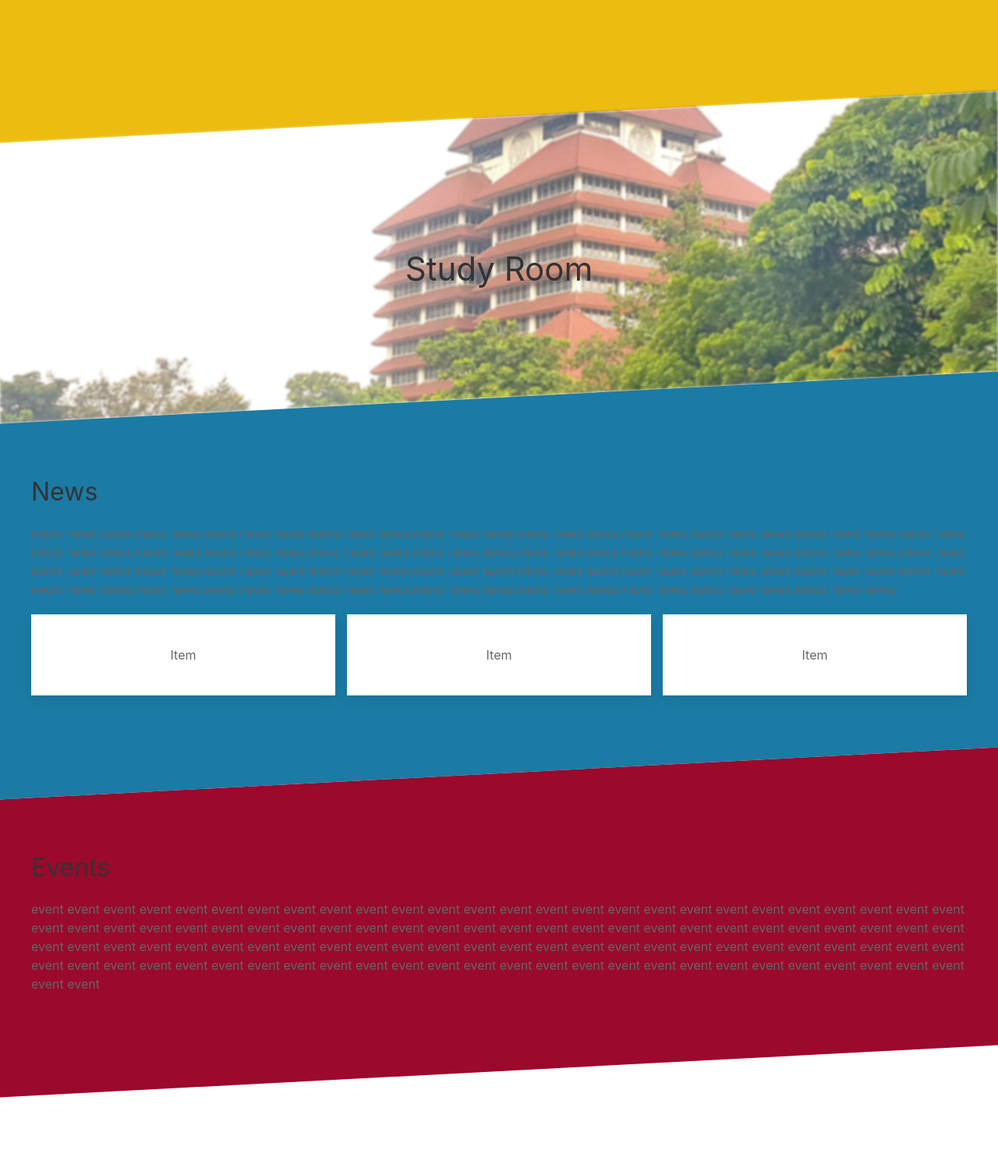
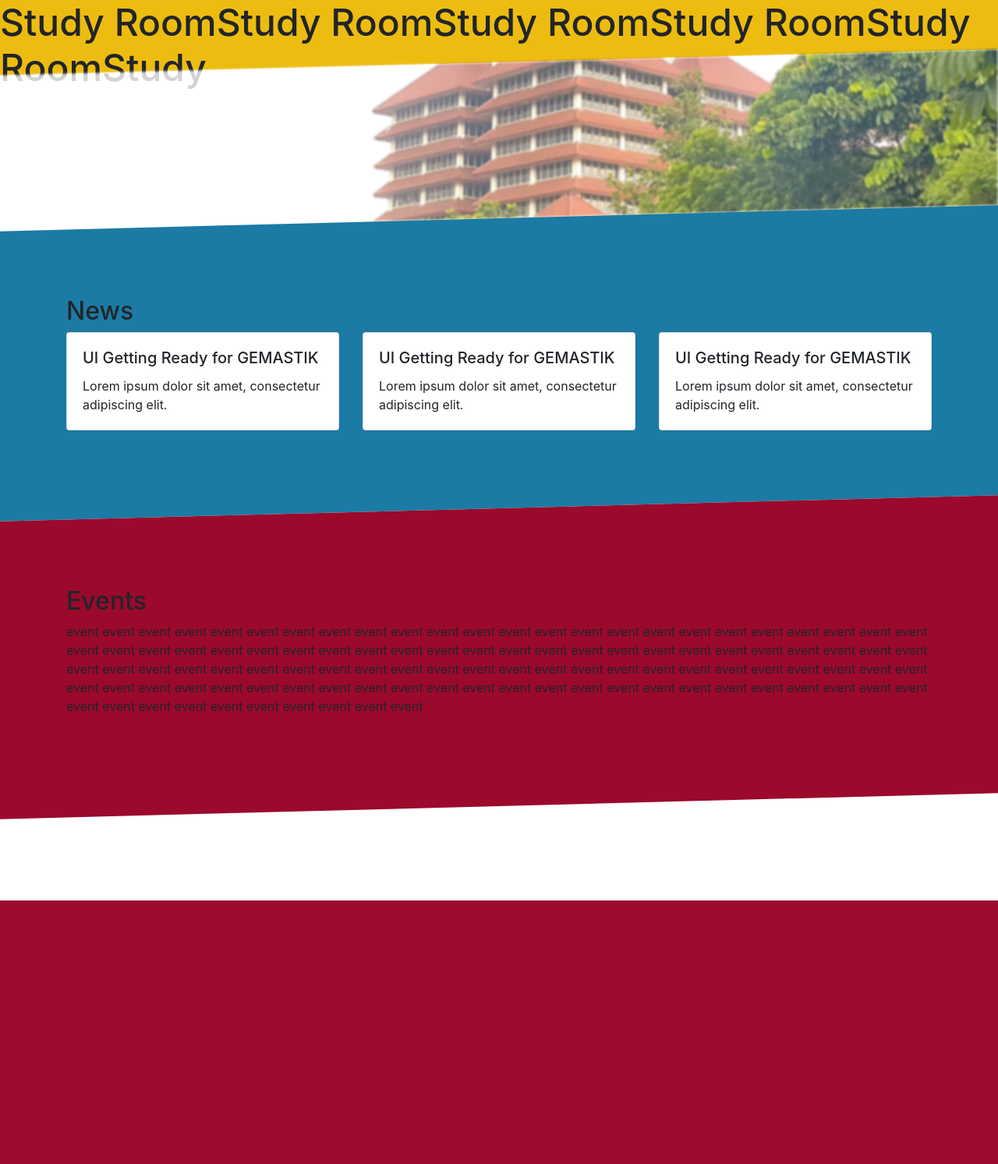
Before and after one commit to figtive/study-room, a Django app: page / in a window 1280 px wide. Shown: the whole page at 78% size. After the commit the page ends 1155 px from the top, so only its background shows below. Run offline with Django 3.2, Linux system fonts and the light colour scheme; some libraries are stand-ins or nearby versions.

Commit message:
added style changes

```diff
--- a/static/css/style.css
+++ b/static/css/style.css
@@ -7,12 +7,12 @@
 
 *[slant] {
     padding: 100px 0;
-    transform: skew(0deg, -3deg) translateY(-120px);
+    transform: skew(0deg, -1.5deg) translateY(-120px);
     /* transform:; */
 }
 
 *[slant] > * {
-    transform: skew(0deg, 3deg);
+    transform: skew(0deg, 1.5deg);
 }
 
 
--- a/templates/index.html
+++ b/templates/index.html
@@ -2,70 +2,72 @@
 <html>
 
 <head>
+    <title>StudyRoom</title>
     <meta name="viewport" content="width=device-width, initial-scale = 1.0, maximum-scale=1.0, user-scalable=no" />
-    <title>StudyRoom</title>
-    <link rel="stylesheet" href="https://cdnjs.cloudflare.com/ajax/libs/uikit/3.0.0-rc.19/css/uikit.min.css" />
-    <!-- <link rel="stylesheet" href="{% static 'css/normalize.css' %}"> -->
+    <link rel="stylesheet" href="https://stackpath.bootstrapcdn.com/bootstrap/4.1.3/css/bootstrap.min.css" integrity="sha384-MCw98/SFnGE8fJT3GXwEOngsV7Zt27NXFoaoApmYm81iuXoPkFOJwJ8ERdknLPMO" crossorigin="anonymous">
     <link rel="stylesheet" href="{% static 'css/style.css' %}">
 </head>
 
 <body>
-        <div uk-sticky="animation: uk-animation-slide-top; sel-target: .uk-navbar-container; cls-active: uk-navbar-sticky; cls-inactive: uk-navbar-transparent uk-light; top: 100">
-                <nav class="uk-navbar-container" uk-navbar="dropbar: true;" style="height:50px"> yoi nya ga keASDASDLKAFNLSDNLSDNLKluar loh</nav>
-            </div>
-    <div class="navbar-lagi">
+    <nav class="navbar" slant>
+        <div class="navbar-container">
+            <h1>Study RoomStudy RoomStudy RoomStudy RoomStudy RoomStudy </h1>
+        </div>
+    </nav>
 
-        <div class="outer-navbar">
-            <nav class="navbar" slant>
-                <div class="navbar-container">
-                    <!-- <h1>Study RoomStudy RoomStudy RoomStudy RoomStudy RoomStudy </h1> -->
-                </div>
-            </nav>
-        </div>
-    </div>
-    <!-- <section class="homepage-image" uk-parallax="bgy: -50" slant>
-        <div class="uk-height-large uk-background-cover uk-light uk-flex">
-
-            <h1 class="uk-width-1-2@m uk-text-center uk-margin-auto uk-margin-auto-vertical">Headline</h1>
-
-        </div>
-    </section> -->
     <div class="parallax-background" slant>
     </div>
 
     <div class="parallax-text">
         <h1>Study Room</h1>
     </div>
+
     <section class="news" slant>
-        <div class="news-container uk-container">
+        <div class="news-container container">
             <h2>News</h2>
-            <p>news news news news news news news news news news news news news news news news news news news news news
-                news
-                news news news news news news news news news news news news news news news news news news news news
-                news
-                news news news news news news news news news news news news news news news news news news news news
-                news
-                news news news news news news news news news news news news news news news news news news news news
-                news
-                news news news news news news news news news news news news news news news news news news news news
-                news
-            </p>
-            <div class="uk-grid-small uk-child-width-expand@s uk-text-center" uk-grid>
-                <div>
-                    <div class="uk-card uk-card-default uk-card-body">Item</div>
+            <div class="row" uk-grid>
+                <div class="col-lg-4 col-sm-12">
+                    <div class="card">
+                        <div class="card-body">
+                            <h5 class="card-title">
+                                UI Getting Ready for GEMASTIK
+                            </h5>
+                            <div class="card-text">
+                                Lorem ipsum dolor sit amet, consectetur adipiscing elit.
+                            </div>
+                        </div>
+                    </div>
                 </div>
-                <div>
-                    <div class="uk-card uk-card-default uk-card-body">Item</div>
+                <div class="col-lg-4 col-sm-12">
+                    <div class="card">
+                        <div class="card-body">
+                            <h5 class="card-title">
+                                UI Getting Ready for GEMASTIK
+                            </h5>
+                            <div class="card-text">
+                                Lorem ipsum dolor sit amet, consectetur adipiscing elit.
+                            </div>
+                        </div>
+                    </div>
                 </div>
-                <div>
-                    <div class="uk-card uk-card-default uk-card-body">Item</div>
+                <div class="col-lg-4 col-sm-12">
+                    <div class="card">
+                        <div class="card-body">
+                            <h5 class="card-title">
+                                UI Getting Ready for GEMASTIK
+                            </h5>
+                            <div class="card-text">
+                                Lorem ipsum dolor sit amet, consectetur adipiscing elit.
+                            </div>
+                        </div>
+                    </div>
                 </div>
             </div>
         </div>
     </section>
 
     <section class="event" slant>
-        <div class="event-container uk-container">
+        <div class="event-container container">
             <h2>Events</h2>
             <p>event event event event event event event event event event event event event event event event event
                 event event event event event
@@ -81,24 +83,10 @@
         </div>
     </section>
 
-    <!-- <div class="homepage-image"></div> -->
 
-
-
-
-
-
-
-
-
-    <!-- <script src="https://code.jquery.com/jquery-3.3.1.slim.min.js" integrity="sha384-q8i/X+965DzO0rT7abK41JStQIAqVgRVzpbzo5smXKp4YfRvH+8abtTE1Pi6jizo"
-        crossorigin="anonymous"></script>
-    <script src="https://cdnjs.cloudflare.com/ajax/libs/popper.js/1.14.3/umd/popper.min.js" integrity="sha384-ZMP7rVo3mIykV+2+9J3UJ46jBk0WLaUAdn689aCwoqbBJiSnjAK/l8WvCWPIPm49"
-        crossorigin="anonymous"></script>
-    <script src="https://stackpath.bootstrapcdn.com/bootstrap/4.1.3/js/bootstrap.min.js" integrity="sha384-ChfqqxuZUCnJSK3+MXmPNIyE6ZbWh2IMqE241rYiqJxyMiZ6OW/JmZQ5stwEULTy"
-        crossorigin="anonymous"></script> -->
-    <script src="https://cdnjs.cloudflare.com/ajax/libs/uikit/3.0.0-rc.19/js/uikit.min.js"></script>
-    <script src="https://cdnjs.cloudflare.com/ajax/libs/uikit/3.0.0-rc.19/js/uikit-icons.min.js"></script>
+    <script src="https://code.jquery.com/jquery-3.3.1.slim.min.js" integrity="sha384-q8i/X+965DzO0rT7abK41JStQIAqVgRVzpbzo5smXKp4YfRvH+8abtTE1Pi6jizo" crossorigin="anonymous"></script>
+    <script src="https://cdnjs.cloudflare.com/ajax/libs/popper.js/1.14.3/umd/popper.min.js" integrity="sha384-ZMP7rVo3mIykV+2+9J3UJ46jBk0WLaUAdn689aCwoqbBJiSnjAK/l8WvCWPIPm49" crossorigin="anonymous"></script>
+    <script src="https://stackpath.bootstrapcdn.com/bootstrap/4.1.3/js/bootstrap.min.js" integrity="sha384-ChfqqxuZUCnJSK3+MXmPNIyE6ZbWh2IMqE241rYiqJxyMiZ6OW/JmZQ5stwEULTy" crossorigin="anonymous"></script>
 </body>
 
 </html>
```
